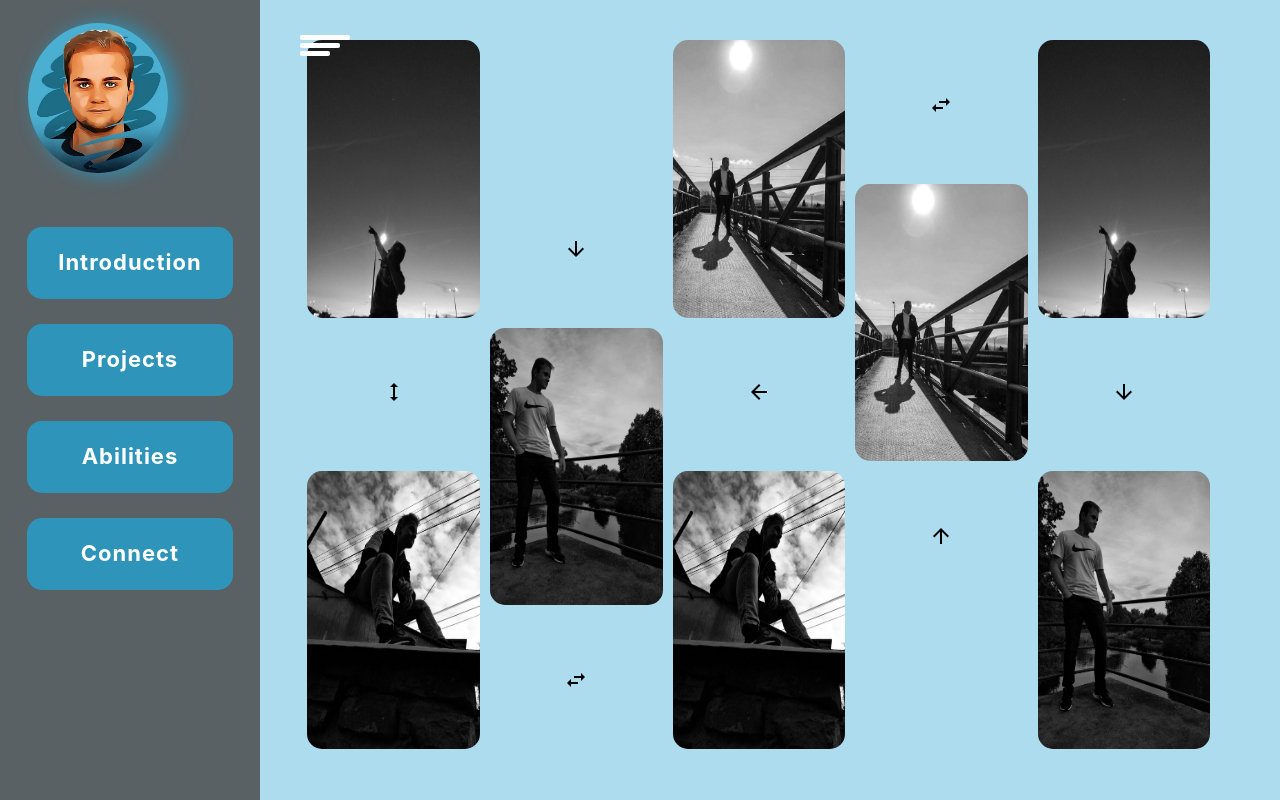
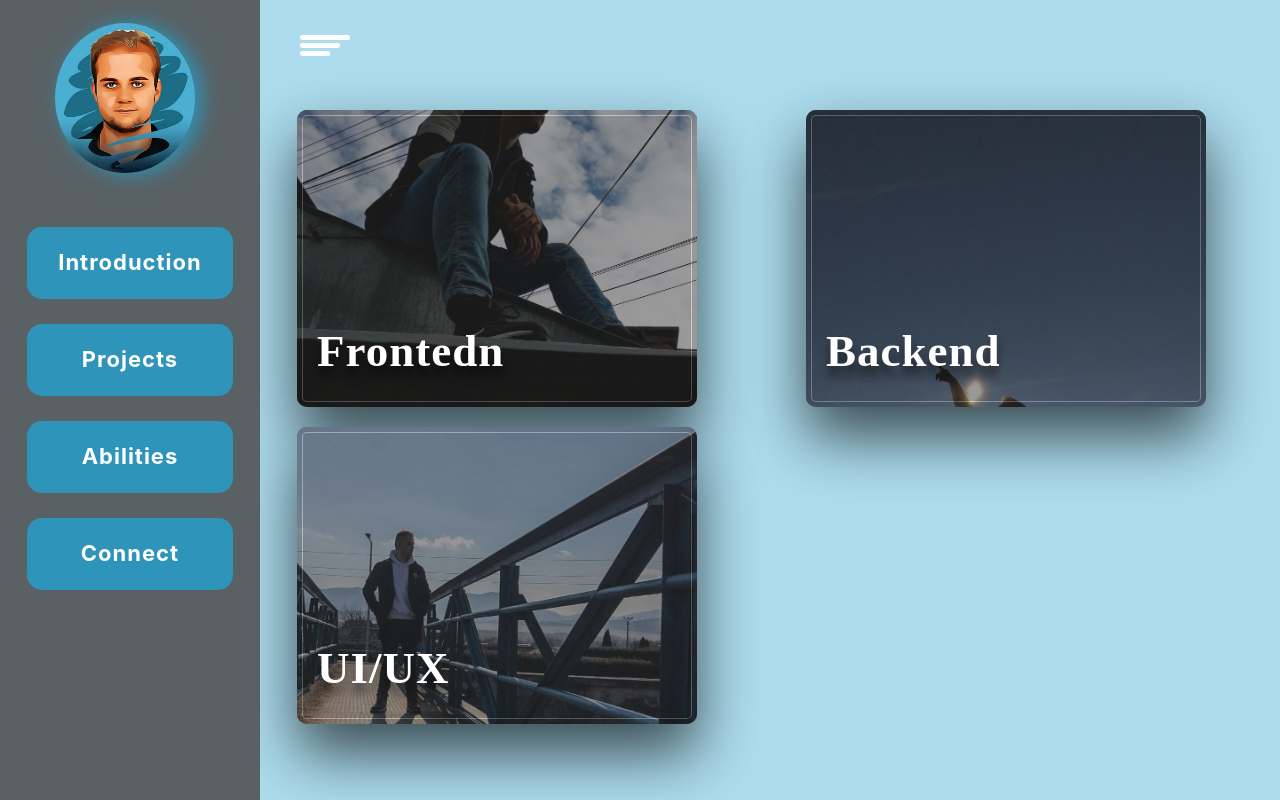
Before and after one commit to MiroslavGit/portfolio, a React (Vite) app in the folder Client/: page / in a window 1280 px wide. Both pictures are taken after a click on the element 72 px from the left and 45 px from the top of the page. Built offline with nearby package versions, Linux system fonts and the light colour scheme; a web font is replaced by a local one.

Commit message:
added cards

```diff
--- a/Client/src/App.css
+++ b/Client/src/App.css
@@ -50,6 +50,10 @@ body {
 
 /* Media query for whole app */
 @media only screen and ((min-width: 0px) and (max-width: 768px)) {
+  .logo {
+    margin-left: 55px !important;
+  }
+
   .btn_container {
     top: 0 !important;
     position: relative !important;
@@ -84,6 +88,10 @@ body {
 }
 
 @media only screen and ((min-width: 768px) and (max-width: 1024px)) {
+  .logo {
+    margin-left: 55px !important;
+  }
+
   .btn_container {
     top: 0 !important;
     position: relative !important;
@@ -118,6 +126,10 @@ body {
 }
 
 @media only screen and ((min-width: 1024px) and (max-width: 1536px)) {
+  .logo {
+    margin-left: 55px !important;
+  }
+
   .btn_container {
     top: 0 !important;
     position: relative !important;
--- /dev/null
+++ b/Client/src/components/Card.scss
@@ -0,0 +1,139 @@
+@import "../constants/_variables.scss";
+@import "../constants/_themes.scss";
+
+$hoverEasing: cubic-bezier(0.23, 1, 0.32, 1);
+$returnEasing: cubic-bezier(0.445, 0.05, 0.55, 0.95);
+
+.CardContainer {
+    // background-color: rgba($light-lightBlue, 0.08);
+    border-radius: 30px;
+    width: 100%;
+    height: 90%;
+    margin-left: -80px;
+    padding: 60px 70px;
+    display: flex;
+    flex-wrap: wrap;
+    justify-content: space-between;
+}
+
+.card-wrap {
+    margin: 10px 0;
+    transform: perspective(800px);
+    transform-style: preserve-3d;
+    cursor: pointer;
+
+    &:hover {
+        .card-info {
+            transform: translateY(0);
+        }
+
+        .card-info p {
+            opacity: 1;
+        }
+
+        .card-info,
+        .card-info p {
+            transition: 0.6s $hoverEasing;
+        }
+
+        .card-info:after {
+            transition: 4s $hoverEasing;
+            opacity: 1;
+            transform: translateY(0);
+        }
+
+        .card-bg {
+            transition:
+                0.6s $hoverEasing,
+                opacity 5s $hoverEasing;
+            opacity: 0.8;
+        }
+
+        .card {
+            transition:
+                0.6s $hoverEasing,
+                box-shadow 2s $hoverEasing;
+            box-shadow:
+                rgba(white, 0.2) 0 0 40px 5px,
+                rgba(white, 1) 0 0 0 1px,
+                rgba(black, 0.66) 0 30px 60px 0,
+                inset #333 0 0 0 5px,
+                inset white 0 0 0 6px;
+        }
+    }
+}
+
+.card {
+    position: relative;
+    width: 400px;
+    height: 100%;
+    background-color: #333;
+    overflow: hidden;
+    border-radius: 10px;
+    box-shadow:
+        rgba(black, 0.66) 0 30px 60px 0,
+        inset #333 0 0 0 5px,
+        inset rgba(white, 0.5) 0 0 0 6px;
+    transition: 1s $returnEasing;
+}
+
+.card-bg {
+    opacity: 0.5;
+    position: absolute;
+    margin: -15px 0 0 -28px;
+    width: 101%;
+    height: 101%;
+    padding: 20px;
+    background-repeat: no-repeat;
+    background-position: center;
+    background-size: cover;
+    transition:
+        1s $returnEasing,
+        opacity 5s 1s $returnEasing;
+    pointer-events: none;
+}
+
+.card-info {
+    padding: 20px;
+    position: absolute;
+    bottom: 0;
+    color: #fff;
+    transform: translateY(40%);
+    transition: 0.6s 1.6s cubic-bezier(0.215, 0.61, 0.355, 1);
+
+    h1 {
+        font-family: "Playfair Display";
+        font-size: 45px;
+        font-weight: 700;
+        text-shadow: rgba(black, 0.5) 0 10px 10px;
+        margin-bottom: 20px;
+    }
+
+    p {
+        opacity: 0;
+        text-shadow: rgba(black, 1) 0 2px 3px;
+        transition: 0.6s 1.6s cubic-bezier(0.215, 0.61, 0.355, 1);
+        margin-bottom: 10px;
+        font-size: 20px;
+    }
+
+    * {
+        position: relative;
+        z-index: 1;
+    }
+
+    &:after {
+        content: '';
+        position: absolute;
+        top: 0;
+        left: 0;
+        z-index: 0;
+        width: 100%;
+        height: 100%;
+        background-image: linear-gradient(to bottom, transparent 0%, rgba(#000, 0.6) 100%);
+        background-blend-mode: overlay;
+        opacity: 0;
+        transform: translateY(100%);
+        transition: 5s 1s $returnEasing;
+    }
+}
--- /dev/null
+++ b/Client/src/components/Card.tsx
@@ -0,0 +1,97 @@
+import React, { useEffect, useRef, useState } from 'react';
+
+import "./Card.scss";
+
+type CardProps = {
+    dataImage: string;
+    header: string;
+    content: string;
+};
+
+function Card(props: CardProps) {
+    const [width, setWidth] = useState(0);
+    const [height, setHeight] = useState(0);
+    const [mouseX, setMouseX] = useState(0);
+    const [mouseY, setMouseY] = useState(0);
+    const [mouseLeaveDelay, setMouseLeaveDelay] = useState(null);
+
+    const cardRef = useRef(null);
+
+    useEffect(() => {
+        const card = cardRef.current;
+        if (card) {
+            setWidth(card.offsetWidth);
+            setHeight(card.offsetHeight);
+        }
+
+        const handleResize = () => {
+            if (card) {
+                setWidth(card.offsetWidth);
+                setHeight(card.offsetHeight);
+            }
+        };
+
+        window.addEventListener('resize', handleResize);
+
+        return () => {
+            window.removeEventListener('resize', handleResize);
+        };
+    }, []);
+
+    const handleMouseMove = (e: any) => {
+        const card = cardRef.current;
+        if (card) {
+            const newMouseX = e.pageX - card.offsetLeft - width * 2;
+            const newMouseY = e.pageY - card.offsetTop - height / 2;
+            setMouseX(newMouseX);
+            setMouseY(newMouseY);
+        }
+    };
+
+    const handleMouseEnter = () => {
+        clearTimeout(mouseLeaveDelay);
+    };
+
+    const handleMouseLeave = () => {
+        const newMouseLeaveDelay = setTimeout(() => {
+            setMouseX(0);
+            setMouseY(0);
+        }, 1000);
+        setMouseLeaveDelay(newMouseLeaveDelay);
+    };
+
+    const mousePX = mouseX / width;
+    const mousePY = mouseY / height;
+
+    const cardStyle = {
+        transform: `rotateY(${mousePX * 20}deg) rotateX(${mousePY * -20}deg)`,
+    };
+
+    const cardBgTransform = {
+        transform: `translateX(${mousePX * -40}px) translateY(${mousePY * -40}px)`,
+    };
+
+    const cardBgImage = {
+        backgroundImage: `url(${props.dataImage})`,
+    };
+
+    return (
+        <div
+            className="card-wrap"
+            onMouseMove={handleMouseMove}
+            onMouseEnter={handleMouseEnter}
+            onMouseLeave={handleMouseLeave}
+            ref={cardRef}
+        >
+            <div className="card" style={cardStyle}>
+                <div className="card-bg" style={{ ...cardBgTransform, ...cardBgImage }}></div>
+                <div className="card-info">
+                    <h1>{props.header}</h1>
+                    <p>{props.content}</p>
+                </div>
+            </div>
+        </div>
+    );
+}
+
+export default Card;
--- a/Client/src/components/VerticalNav.tsx
+++ b/Client/src/components/VerticalNav.tsx
@@ -1,17 +1,13 @@
 import { useState } from "react";
 import { useNavigate } from "react-router";
+
+import Card from "./Card";
 
 import logo from "../assets/logo_1.png";
 import meFeed1 from "../assets/me_feed_1.jpg";
 import meFeed2 from "../assets/me_feed_2.jpg";
 import meFeed3 from "../assets/me_feed_3.jpg";
 import meFeed4 from "../assets/me_feed_4.jpg";
-
-import HeightIcon from '@mui/icons-material/Height';
-import ArrowDownwardIcon from '@mui/icons-material/ArrowDownward';
-import ArrowUpwardIcon from '@mui/icons-material/ArrowUpward';
-import SwapHorizIcon from '@mui/icons-material/SwapHoriz';
-import ArrowBackIcon from '@mui/icons-material/ArrowBack';
 
 import "./verticalNav.scss";
 
@@ -82,56 +78,23 @@ function VerticalNav() {
       >
         <div className="sectionContent">
           <div className="wrapper">
-            <div>
-              <figure><a href="https://www.instagram.com/p/CbmfAG5syVM/" target="_blank"> <img src={meFeed1} alt="Miroslav Hanisko" /></a></figure>
+            <div id="app" className="CardContainer">
+              <Card
+                dataImage={meFeed2}
+                header="Frontedn"
+                content="Lorem ipsum dolor sit amet, consectetur adipisicing elit."
+              />
+              <Card
+                dataImage={meFeed1}
+                header="Backend"
+                content="Lorem ipsum dolor sit amet, consectetur adipisicing elit."
+              />
+              <Card
+                dataImage={meFeed4}
+                header="UI/UX"
+                content="Lorem ipsum dolor sit amet, consectetur adipisicing elit."
+              />
             </div>
-            <div>
-              <figure><a href="https://www.instagram.com/p/CbmfAG5syVM/" target="_blank"> <img src={meFeed2} alt="Miroslav Hanisko" /></a></figure>
-            </div>
-            <div>
-              <figure><a href="https://www.instagram.com/p/CbmfAG5syVM/" target="_blank"> <img src={meFeed3} alt="Miroslav Hanisko" /></a></figure>
-            </div>
-            <div>
-              <figure><a href="https://www.instagram.com/p/CbmfAG5syVM/" target="_blank"> <img src={meFeed2} alt="Miroslav Hanisko" /></a></figure>
-            </div>
-            <div>
-              <figure><a href="https://www.instagram.com/p/CbmfAG5syVM/" target="_blank"> <img src={meFeed4} alt="Miroslav Hanisko" /></a></figure>
-            </div>
-            <div>
-              <figure><a href="https://www.instagram.com/p/CbmfAG5syVM/" target="_blank"> <img src={meFeed1} alt="Miroslav Hanisko" /></a></figure>
-            </div>
-            <div>
-              <figure><a href="https://www.instagram.com/p/CbmfAG5syVM/" target="_blank"> <img src={meFeed3} alt="Miroslav Hanisko" /></a></figure>
-            </div>
-            <div>
-              <figure><a href="https://www.instagram.com/p/CbmfAG5syVM/" target="_blank"> <img src={meFeed4} alt="Miroslav Hanisko" /></a></figure>
-            </div>
-            <div className="imageTool">
-            </div>
-            <div className="imageTool">
-              <SwapHorizIcon />
-            </div>
-            <div className="imageTool">
-              <ArrowDownwardIcon />
-            </div >
-            <div className="imageTool">
-              <HeightIcon />
-            </div>
-            <div className="imageTool">
-              <ArrowBackIcon />
-            </div>
-            <div className="imageTool">
-              <ArrowDownwardIcon />
-            </div>
-            <div className="imageTool">
-              <ArrowUpwardIcon />
-            </div >
-            <div className="imageTool">
-              <SwapHorizIcon />
-            </div>
-            <div className="imageTool">
-            </div>
-
           </div>
         </div>
       </section >
--- a/Client/src/components/verticalNav.scss
+++ b/Client/src/components/verticalNav.scss
@@ -165,78 +165,7 @@ section {
   opacity: 1;
 }
 
-/* Containter photos  */
+/* New */
 .wrapper {
-  display: grid;
-  grid-gap: 10px;
-  grid-template-columns: 19% 19% 19% 19% 19%;
-  grid-template-rows: 19% 19% 19% 19% 19%;
-
-  div:nth-child(1) {
-    grid-column: 1;
-    grid-row: 1/3;
-  }
-
-  div:nth-child(2) {
-    grid-column: 1;
-    grid-row: 4/6;
-  }
-
-  div:nth-child(3) {
-    grid-column: 2;
-    grid-row: 3/5;
-  }
-
-  div:nth-child(4) {
-    grid-column: 3;
-    grid-row: 4/6;
-  }
-
-  div:nth-child(5) {
-    grid-column: 4;
-    grid-row: 2/4;
-  }
-
-  div:nth-child(6) {
-    grid-column: 5;
-    grid-row: 1/3;
-  }
-
-  div:nth-child(7) {
-    grid-column: 5;
-    grid-row: 4/6;
-  }
-
-  div:nth-child(8) {
-    grid-column: 3;
-    grid-row: 1/3;
-  }
-
-  .imageTool {
-    text-align: center;
-    margin: auto 0;
-  }
-}
-
-figure {
-  width: 100%;
-  height: 100%;
-  overflow: hidden;
-  border-radius: 15px;
-}
-
-/* Gray Scale */
-figure img {
-  -webkit-filter: grayscale(100%);
-  filter: grayscale(100%);
-  -webkit-transition: .3s ease-in-out;
-  transition: .3s ease-in-out;
-  cursor: pointer;
-  height: 100%;
   width: 100%;
 }
-
-figure:hover img {
-  -webkit-filter: grayscale(0);
-  filter: grayscale(0);
-}
```
